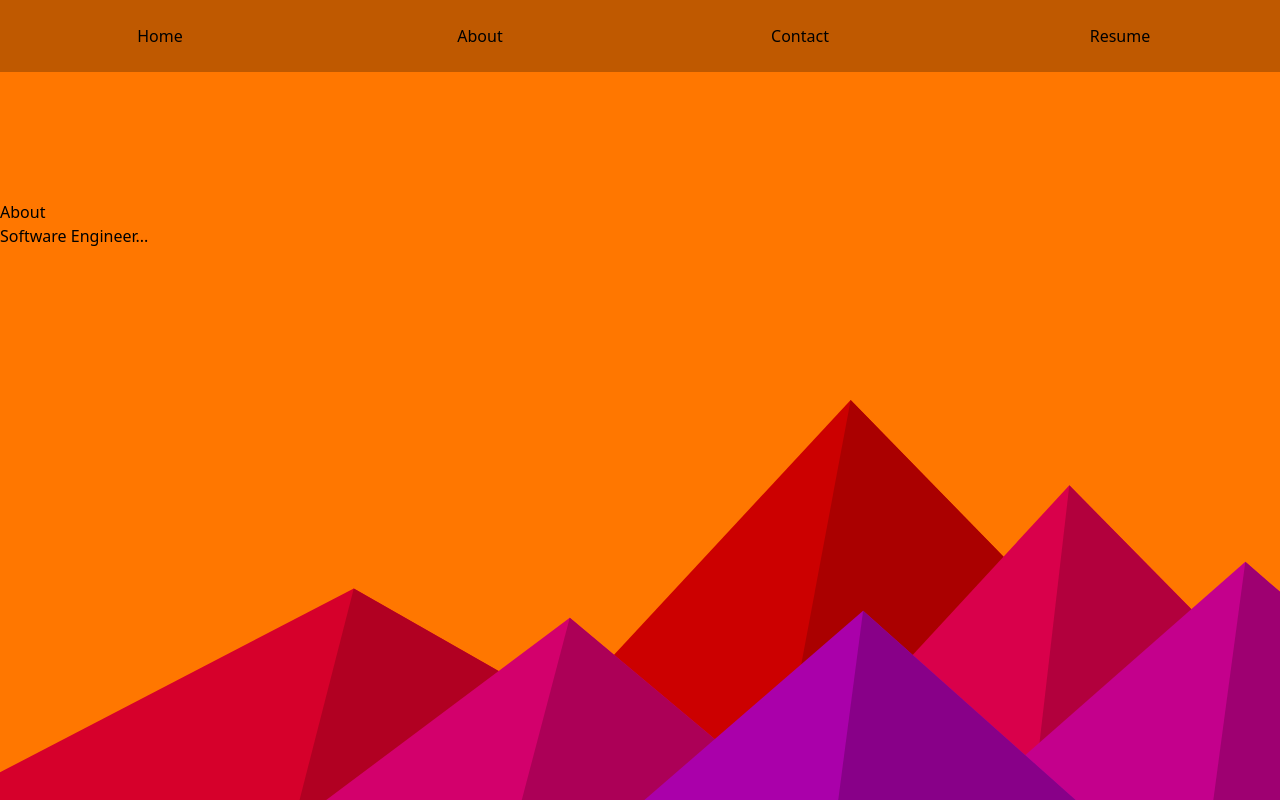
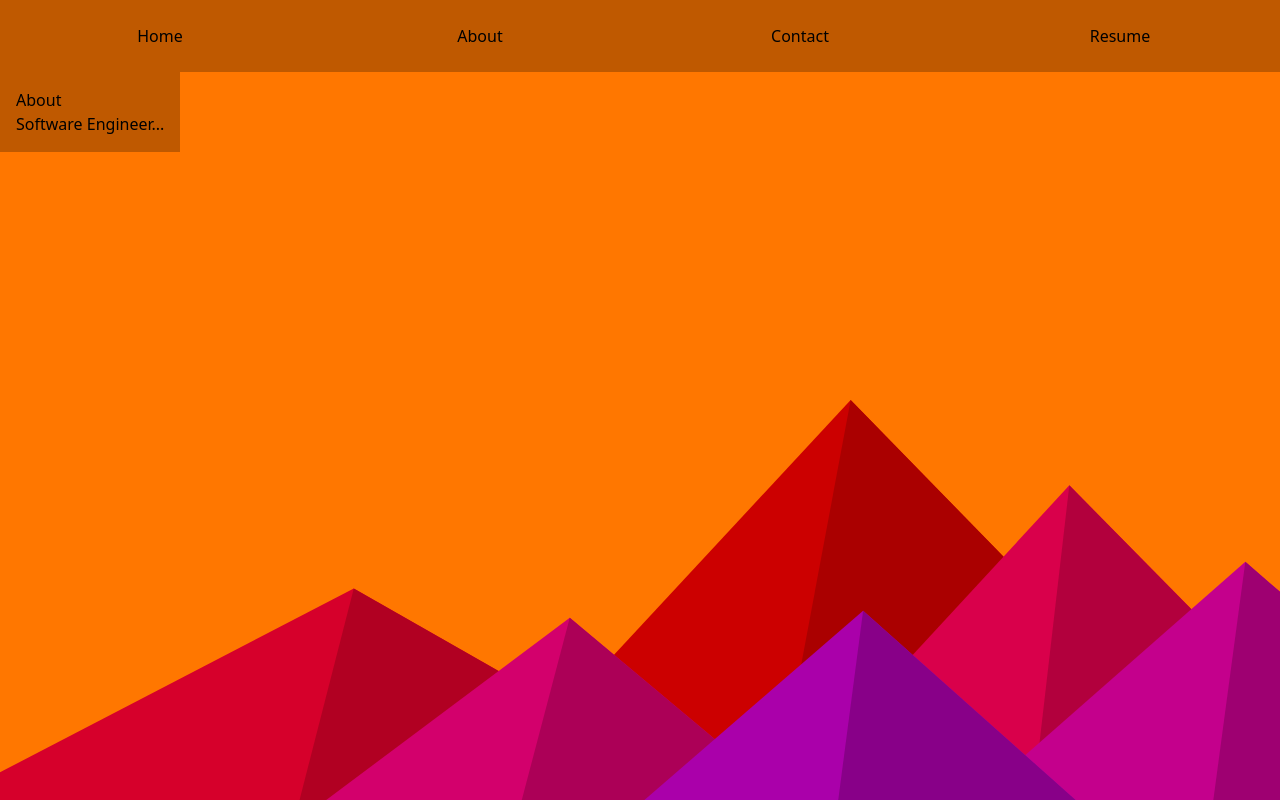
Before and after one commit to BrendanDavies/site, a Next.js app: page /about in a window 1280 px wide. Built offline with nearby package versions, Linux system fonts and the light colour scheme; what tailwindcss-filters would draw is missing.

Commit message:
Add card component for page content

```diff
--- /dev/null
+++ b/components/Card.tsx
@@ -0,0 +1,9 @@
+import { ReactNode } from 'react';
+
+interface CardProps {
+  children: ReactNode;
+}
+
+export const Card = ({ children }: CardProps) => (
+  <div className="inline-block p-4 m-auto bg-black bg-opacity-25 center backdrop-blur">{children}</div>
+);
--- a/pages/about.js
+++ b/pages/about.js
@@ -1,8 +1,10 @@
+import { Card } from '../components/Card.tsx';
+
 const About = () => (
-  <div className="pt-32">
+  <Card>
     <h1>About</h1>
     <p>Software Engineer...</p>
-  </div>
+  </Card>
 );
 
 export default About;
--- a/pages/contact.js
+++ b/pages/contact.js
@@ -1,5 +1,7 @@
+import { Card } from '../components/Card.tsx';
+
 const Contact = () => (
-  <div className="pt-32">
+  <Card>
     <h1>Contact</h1>
     <p>
       Email:{' '}
@@ -7,7 +9,7 @@ const Contact = () => (
         BrendanKyleDavies@gmail.com
       </a>
     </p>
-  </div>
+  </Card>
 );
 
 export default Contact;
--- /dev/null
+++ b/styles/custom.css
@@ -0,0 +1,6 @@
+.center {
+  position: absolute;
+  top: 50%;
+  left: 50%;
+  transform: translate(-50%, -50%);
+}
```
